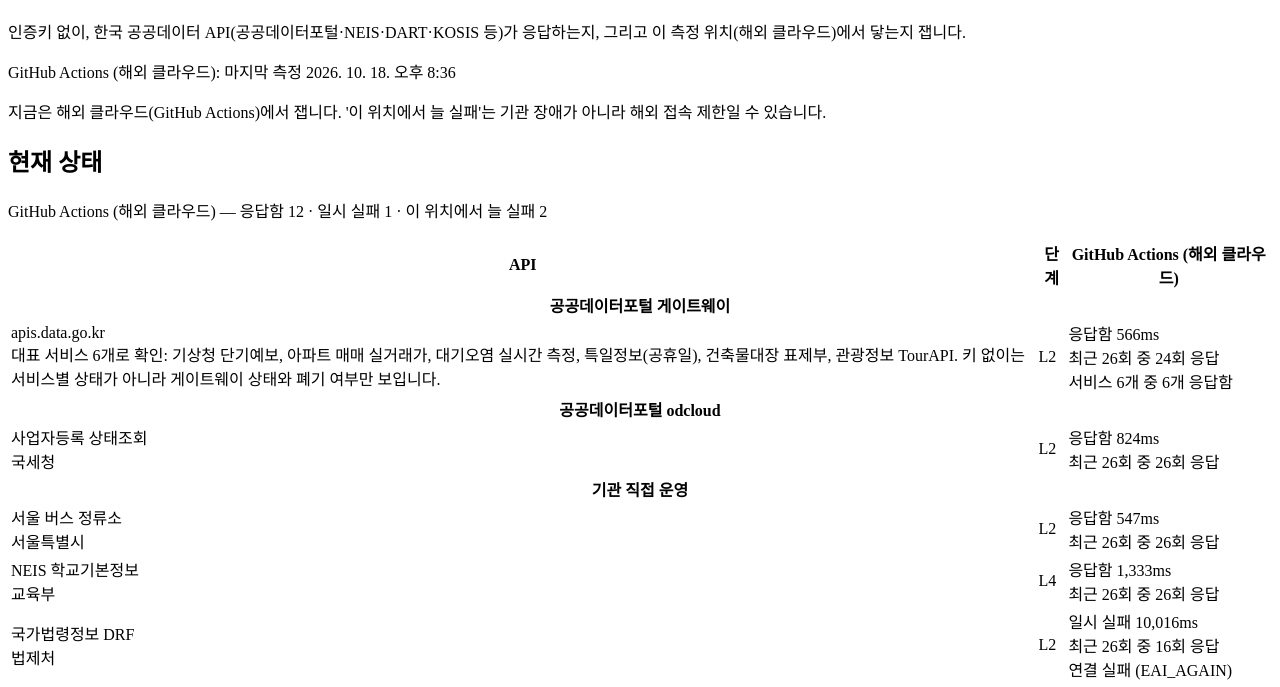
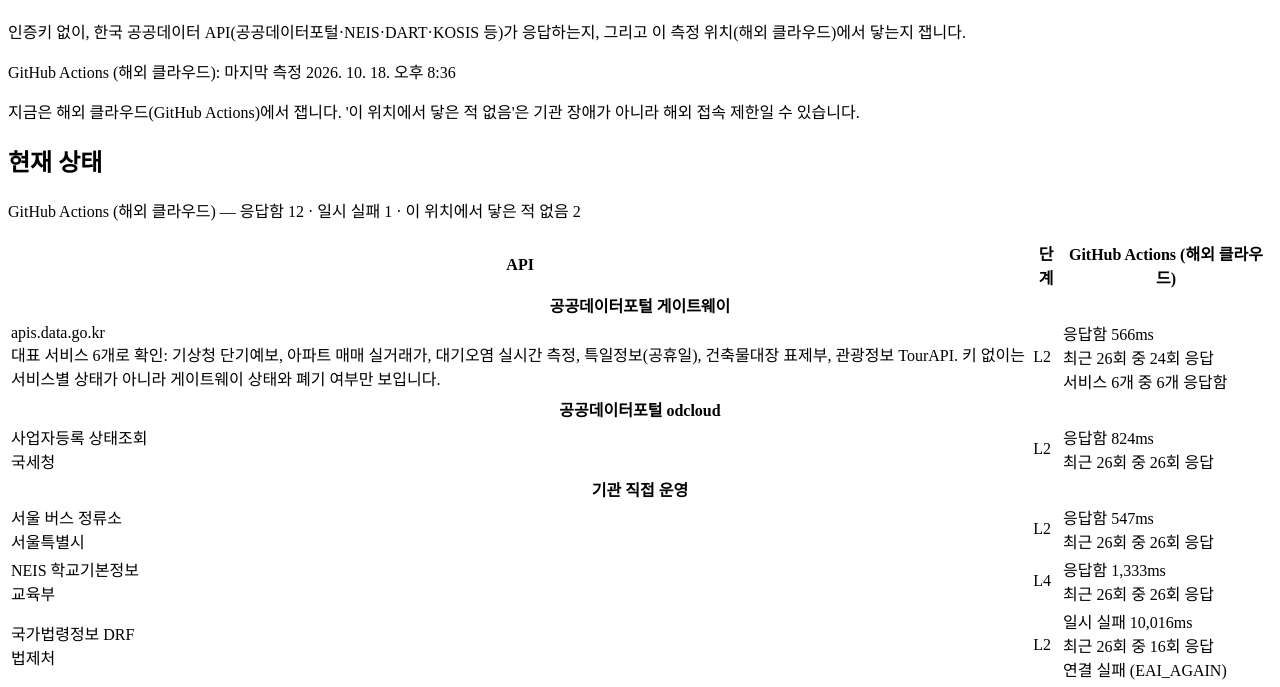
Before and after one commit to Raonkim/kr-public-api-status, a website with bundled scripts: page docs/index.html in a window 1280 px wide. Shown: the part 70-757 px from the top of the page. Built offline with nearby package versions, Linux system fonts and the light colour scheme.

Commit message:
Count only connect failures as never-reached; record 5xx separately; majority badge for gateway group

```diff
--- a/docs/app.js
+++ b/docs/app.js
@@ -3,9 +3,9 @@
 
 const LABEL = {
   up: '응답함', flaky: '일시 실패', down: '응답 없음', changed: '형식 변경', retired: '폐기됨', denied: '접근 거부',
-  unreachable: '이 위치에서 늘 실패', stale: '측정 중단', invalid: '측정 무효', none: '측정 없음',
+  unreachable: '이 위치에서 닿은 적 없음', stale: '측정 중단', invalid: '측정 무효', none: '측정 없음',
 };
-const LONG = { u: 'up', d: 'down', r: 'retired', c: 'changed', x: 'denied' };
+const LONG = { u: 'up', d: 'down', s: 'down', r: 'retired', c: 'changed', x: 'denied' };
 const SPARK = 48; // 최근 48회
 
 const $ = (id) => document.getElementById(id);
@@ -53,22 +53,35 @@
 // 서비스별로 다른 것(폐기·형식 변경 등)만 따로 적는다.
 const GATEWAY = '공공데이터포털 게이트웨이';
 
+// 묶은 서비스들 중 가장 많은 상태(동률이면 '응답함'이 아닌 쪽)를 대표로 쓴다.
+function gatewayStates(members, loc) {
+  const states = members.map((t) => ({ t, ...currentState(t, loc) }));
+  const count = new Map();
+  for (const x of states) count.set(x.state, (count.get(x.state) || 0) + 1);
+  const major = [...count.entries()].sort((a, b) => b[1] - a[1] || (a[0] === 'up') - (b[0] === 'up'))[0][0];
+  return { states, major };
+}
+
 function gatewayCell(members, loc) {
-  const td = cell(members[0], loc);
-  const states = members.map((t) => ({ t, ...currentState(t, loc) }));
+  const { states, major } = gatewayStates(members, loc);
+  const rep = states.find((x) => x.state === major).t;
+  const td = cell(rep, loc);
   const up = states.filter((x) => x.state === 'up').length;
-  const odd = states.filter((x) => x.state !== states[0].state);
+  const odd = states.filter((x) => x.state !== major);
   td.append(el('div', `서비스 ${members.length}개 중 ${up}개 응답함`, 'up7'));
   for (const x of odd) td.append(el('div', `${x.t.name}: ${LABEL[x.state]}`, 'reason'));
   return td;
 }
 
-// 표 위 한 줄 요약(측정 위치마다)
-function summaryLine(rows, loc) {
+// 표 위 한 줄 요약(측정 위치마다). 게이트웨이는 대표 1개로 세고, 대표와 다른 서비스 상태(폐기 등)는 따로 센다.
+function summaryLine(rows, gateway, loc) {
   const count = new Map();
-  for (const t of rows) {
-    const { state } = currentState(t, loc);
-    count.set(state, (count.get(state) || 0) + 1);
+  const add = (s) => count.set(s, (count.get(s) || 0) + 1);
+  for (const t of rows) add(currentState(t, loc).state);
+  if (gateway.length) {
+    const { states, major } = gatewayStates(gateway, loc);
+    add(major);
+    for (const x of states) if (x.state !== major) add(x.state);
   }
   const order = ['up', 'flaky', 'down', 'unreachable', 'denied', 'changed', 'retired', 'stale', 'invalid', 'none'];
   return order.filter((k) => count.get(k)).map((k) => `${LABEL[k]} ${count.get(k)}`).join(' · ');
@@ -109,8 +122,8 @@
 
   // 게이트웨이 서비스는 대표 1행으로 센다
   const gateway = targets.targets.filter((t) => t.group === GATEWAY);
-  const rows = [...(gateway.length ? [gateway[0]] : []), ...targets.targets.filter((t) => t.group !== GATEWAY)];
-  $('summary').textContent = locs.map((l) => `${l.label} — ${summaryLine(rows, l)}`).join(' / ');
+  const rows = targets.targets.filter((t) => t.group !== GATEWAY);
+  $('summary').textContent = locs.map((l) => `${l.label} — ${summaryLine(rows, gateway, l)}`).join(' / ');
 
   const head = el('tr');
   head.append(el('th', 'API'), el('th', '단계'));
--- a/docs/index.html
+++ b/docs/index.html
@@ -23,7 +23,7 @@
     <h1>공공 API 상태판</h1>
     <p class="lede">인증키 없이, 한국 공공데이터 API(공공데이터포털·NEIS·DART·KOSIS 등)가 응답하는지, 그리고 이 측정 위치(해외 클라우드)에서 닿는지 잽니다.</p>
     <p id="updated" class="meta" aria-live="polite">불러오는 중…</p>
-    <p id="overseas-only" class="note" hidden>지금은 해외 클라우드(GitHub Actions)에서 잽니다. '이 위치에서 늘 실패'는 기관 장애가 아니라 해외 접속 제한일 수 있습니다.</p>
+    <p id="overseas-only" class="note" hidden>지금은 해외 클라우드(GitHub Actions)에서 잽니다. '이 위치에서 닿은 적 없음'은 기관 장애가 아니라 해외 접속 제한일 수 있습니다.</p>
   </header>
 
   <section aria-labelledby="t-h">
@@ -44,7 +44,7 @@
       <dt><span class="badge flaky">일시 실패</span></dt><dd>이번 측정에서만 실패했습니다. 두 번 연속 실패해야 '응답 없음'으로 봅니다.</dd>
       <dt><span class="badge down">응답 없음</span></dt><dd>두 번 연속 연결 실패, 시간 초과(15초), 또는 서버 오류(5xx)입니다.</dd>
       <dt><span class="badge changed">형식 변경</span></dt><dd>응답은 왔지만 정해 둔 형식과 다릅니다. 점검 페이지나 API 개편일 수 있습니다.</dd>
-      <dt><span class="badge unreachable">이 위치에서 늘 실패</span></dt><dd>해외 측정 위치에서 최근 측정(최대 20회)에 한 번도 성공하지 못한 API입니다. 원인은 확인하지 못했습니다(해외 접속 제한, 측정 주소 문제 등). 평소 닿던 API가 실패하면 그대로 '응답 없음'으로 보입니다.</dd>
+      <dt><span class="badge unreachable">이 위치에서 닿은 적 없음</span></dt><dd>해외 측정 위치의 7일 이력 전체에서 한 번도 서버에 연결되지 않은 API입니다(연결 실패·시간 초과만). 원인은 확인하지 못했습니다(해외 접속 제한 등). 한 번이라도 닿았던 API가 실패하면 그대로 '응답 없음'으로 보입니다.</dd>
       <dt><span class="badge denied">접근 거부</span></dt><dd>401·403·429 같은 거부 응답입니다. 방화벽이나 호출 제한일 수 있습니다.</dd>
       <dt><span class="badge stale">측정 중단</span></dt><dd>그 위치의 마지막 측정이 평소 측정 간격의 3배(최소 90분)보다 오래됐습니다. 보이는 상태는 현재가 아닙니다.</dd>
       <dt><span class="badge retired">폐기됨</span></dt><dd>공공데이터포털이 "서비스가 없거나 폐기됨"이라고 답했습니다.</dd>
--- a/docs/state.js
+++ b/docs/state.js
@@ -1,11 +1,12 @@
 // 화면에 보일 상태를 정한다. 브라우저와 Node 테스트가 같이 쓴다.
 
-// 이 측정 위치에서 최근 유효 회차(최대 20회)에 한 번도 성공하지 못한 대상인지.
+// 이 측정 위치의 이력(7일) 전체에서 한 번도 서버에 닿지 못한 대상인지.
+// 연결 실패·시간 초과('d')만 '닿지 못함'으로 센다. 형식 변경·접근 거부·5xx·폐기 응답은 서버가 답한 것이므로 '닿음'이다.
 // 다른 곳에서 잰 '해외 차단 목록'은 측정 위치(클라우드)마다 맞지 않았으므로, 그 위치의 이력으로만 판단한다.
-// 평소 닿던 곳의 실패는 여기에 걸리지 않아 '응답 없음'으로 그대로 보인다.
+// 한 번이라도 닿았던 곳의 실패는 여기에 걸리지 않아 '응답 없음'으로 그대로 보인다.
 export function neverReachedHere(targetId, runs, minRuns = 6) {
-  const recent = (runs || []).filter((r) => r.v && r.r[targetId]).slice(-20);
-  return recent.length >= minRuns && recent.every((r) => r.r[targetId][0] !== 'u');
+  const seen = (runs || []).filter((r) => r.v && r.r[targetId]);
+  return seen.length >= minRuns && seen.every((r) => r.r[targetId][0] === 'd');
 }
 
 export function isOverseasUnreachable(loc, target) {
@@ -22,7 +23,7 @@
   if (isOverseasUnreachable(loc, target)) return { state: 'unreachable', r };
   const runs = loc.history.runs;
   const prev = runs.length >= 2 ? runs[runs.length - 2].r[target.id] : null;
-  return { state: prev && prev[0] === 'd' ? 'down' : 'flaky', r };
+  return { state: prev && (prev[0] === 'd' || prev[0] === 's') ? 'down' : 'flaky', r };
 }
 
 // 측정 중단 기준. GitHub 예약 실행은 30분 간격으로 걸어도 실제로는 몇 시간씩 밀리므로(2026-10-14~18 실측 중앙값 약 3.5시간)
--- a/lib.mjs
+++ b/lib.mjs
@@ -66,12 +66,14 @@
   return { status: STATUS.DOWN, reason: timeout ? '시간 초과' : `연결 실패 (${String(code).slice(0, 40)})` };
 }
 
+// 'd' = 연결 실패·시간 초과(서버에 닿지 못함), 's' = 서버 오류 5xx(서버가 답함). 둘 다 화면에서는 '응답 없음'.
 const SHORT = { up: 'u', down: 'd', retired: 'r', changed: 'c', denied: 'x' };
+const shortCode = (r) => (r.status === 'down' && r.http >= 500 ? 's' : SHORT[r.status]);
 
 // 이력은 측정 위치별로 7일치만 남긴다. 한 회차 = { t, v(유효 여부), r: { id: [상태 한 글자, ms] } }
 export function appendHistory(history, latest, now = new Date(latest.measuredAt)) {
   const run = { t: latest.measuredAt, v: latest.valid ? 1 : 0, r: {} };
-  for (const r of latest.results) run.r[r.id] = [SHORT[r.status], r.ms];
+  for (const r of latest.results) run.r[r.id] = [shortCode(r), r.ms];
   const cutoff = now.getTime() - HISTORY_DAYS * 24 * 3600 * 1000;
   const runs = [...(history?.runs || []), run].filter((x) => new Date(x.t).getTime() >= cutoff);
   return { location: latest.location, runs };
```
Also changed, not shown: lib.test.mjs (+8 -0 lines), README.md.
